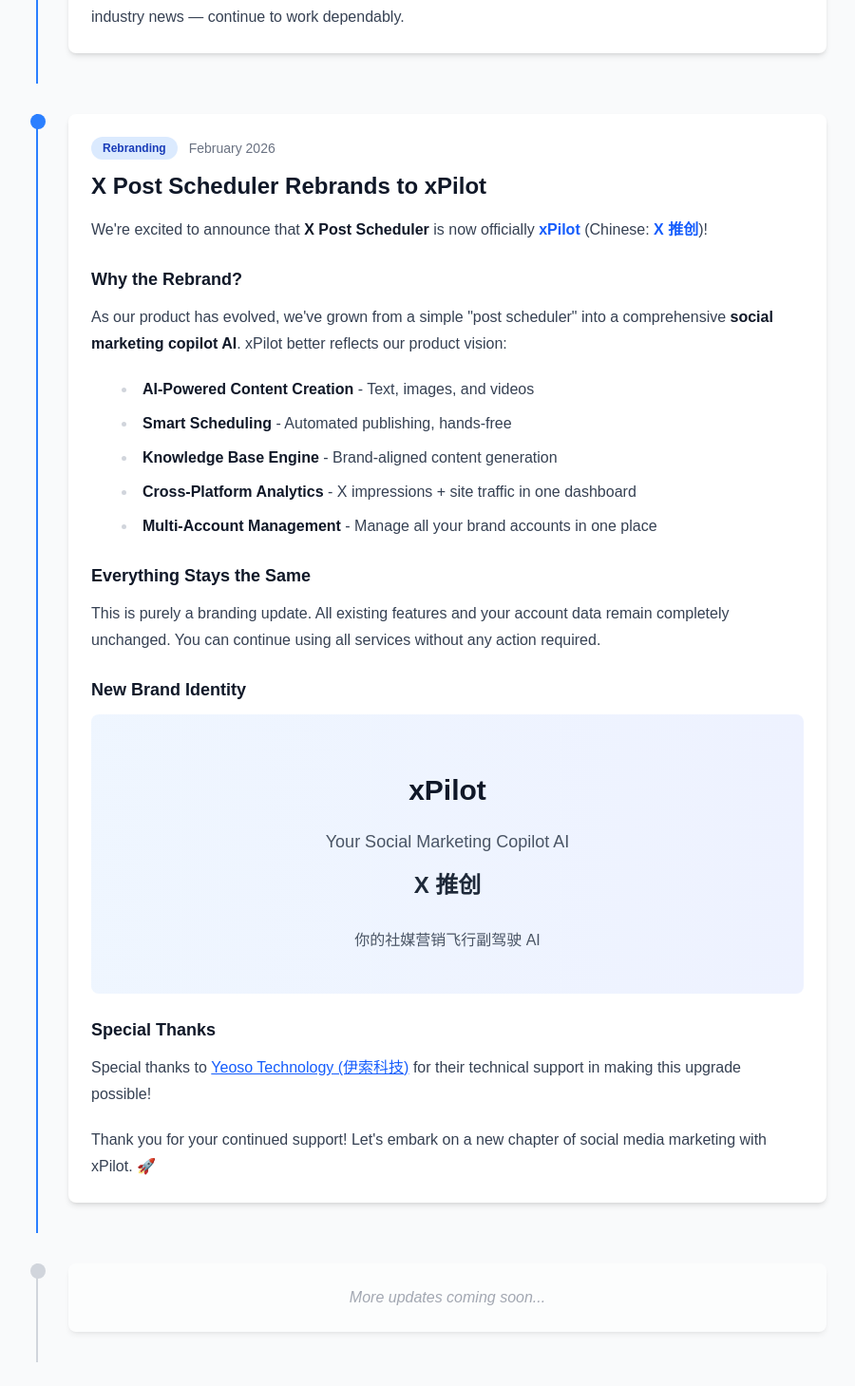
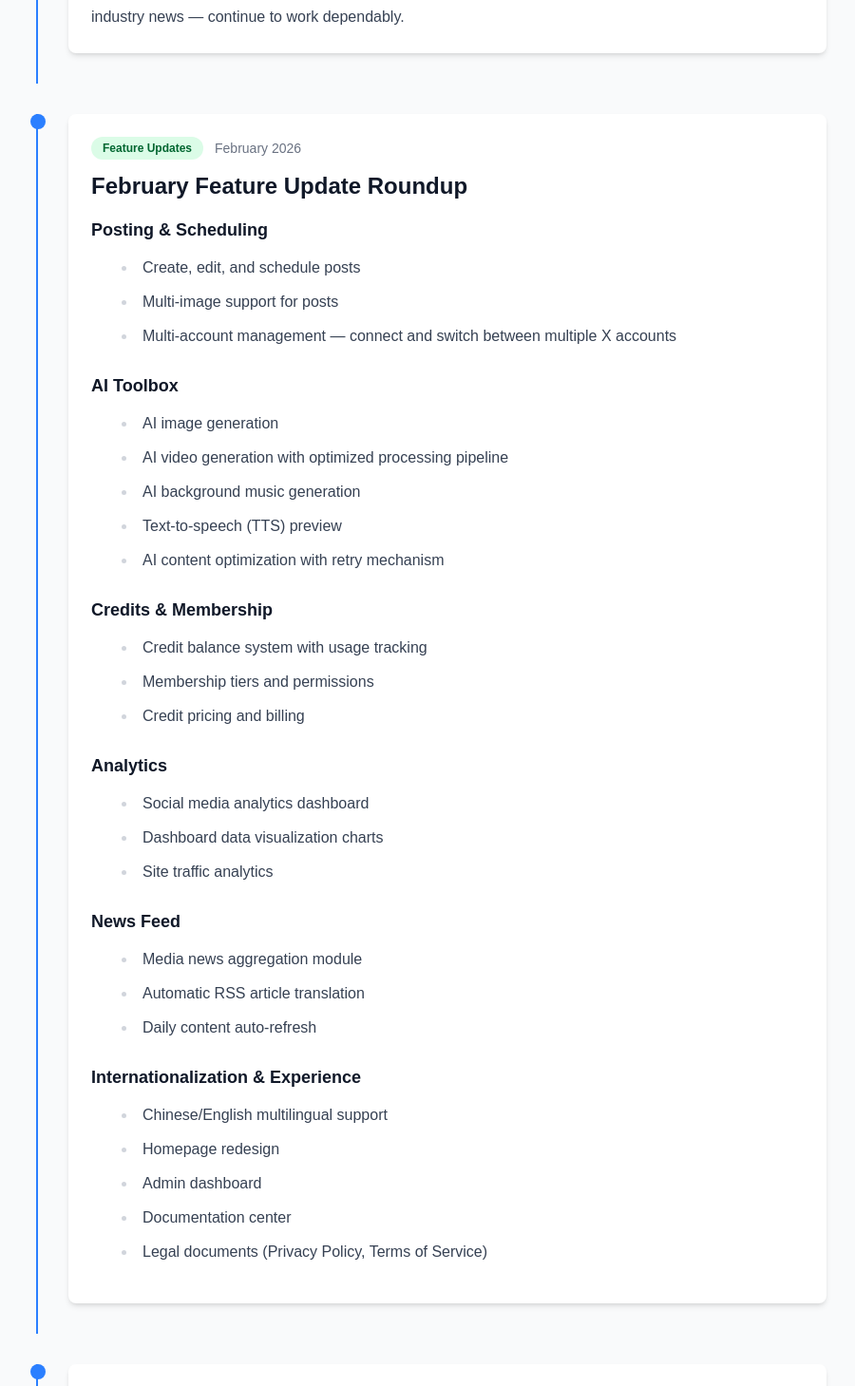
Before and after one commit to dotku/x-post-scheduler, a Next.js app: page /en/changelog in a window 1280 px wide. Shown: the part 746-2205 px from the top of the page at 95% size, without its empty margins (186-1086 px from the left). Built offline with nearby package versions, Linux system fonts and the light colour scheme; no server answers; the database is empty.

Commit message:
gen report on feb update

```diff
--- a/app/[locale]/changelog/page.tsx
+++ b/app/[locale]/changelog/page.tsx
@@ -112,6 +112,149 @@
                     <p className="text-gray-700 dark:text-gray-300">
                       To keep the service running reliably within our infrastructure resource limits, we consolidated multiple cron triggers into a single daily job. This ensures all features — including content generation and media industry news — continue to work dependably.
                     </p>
+                  </>
+                )}
+              </div>
+            </div>
+          </div>
+
+          {/* 2026-02 February Feature Updates */}
+          <div className="relative pl-8 pb-8 border-l-2 border-blue-500">
+            <div className="absolute -left-2 top-0 w-4 h-4 rounded-full bg-blue-500"></div>
+            <div className="bg-white dark:bg-gray-800 rounded-lg shadow-md p-6">
+              <div className="flex items-center gap-3 mb-3">
+                <span className="inline-flex items-center px-3 py-1 rounded-full text-xs font-semibold bg-green-100 dark:bg-green-900/30 text-green-800 dark:text-green-300">
+                  {isZh ? "功能更新" : "Feature Updates"}
+                </span>
+                <span className="text-sm text-gray-500 dark:text-gray-400">
+                  {isZh ? "2026年2月" : "February 2026"}
+                </span>
+              </div>
+              <h2 className="text-2xl font-bold text-gray-900 dark:text-white mb-4">
+                {isZh
+                  ? "2 月功能更新总结"
+                  : "February Feature Update Roundup"}
+              </h2>
+              <div className="prose dark:prose-invert max-w-none">
+                {isZh ? (
+                  <>
+                    <h3 className="text-lg font-semibold text-gray-900 dark:text-white mt-4 mb-3">
+                      发帖与调度
+                    </h3>
+                    <ul className="list-disc list-inside space-y-2 text-gray-700 dark:text-gray-300 mb-4">
+                      <li>帖子创建、编辑与定时发布</li>
+                      <li>帖子支持多张图片</li>
+                      <li>多账号管理 — 支持连接和切换多个 X 账号</li>
+                    </ul>
+
+                    <h3 className="text-lg font-semibold text-gray-900 dark:text-white mt-6 mb-3">
+                      AI 工具箱
+                    </h3>
+                    <ul className="list-disc list-inside space-y-2 text-gray-700 dark:text-gray-300 mb-4">
+                      <li>AI 图片生成</li>
+                      <li>AI 视频生成，视频处理流程优化</li>
+                      <li>AI 背景音乐生成</li>
+                      <li>文字转语音（TTS）预览</li>
+                      <li>AI 内容优化与重试机制</li>
+                    </ul>
+
+                    <h3 className="text-lg font-semibold text-gray-900 dark:text-white mt-6 mb-3">
+                      积分与会员
+                    </h3>
+                    <ul className="list-disc list-inside space-y-2 text-gray-700 dark:text-gray-300 mb-4">
+                      <li>积分余额系统与用量追踪</li>
+                      <li>会员等级与权限体系</li>
+                      <li>积分定价与计费</li>
+                    </ul>
+
+                    <h3 className="text-lg font-semibold text-gray-900 dark:text-white mt-6 mb-3">
+                      数据分析
+                    </h3>
+                    <ul className="list-disc list-inside space-y-2 text-gray-700 dark:text-gray-300 mb-4">
+                      <li>社交媒体数据分析面板</li>
+                      <li>Dashboard 数据可视化图表</li>
+                      <li>站点访问分析</li>
+                    </ul>
+
+                    <h3 className="text-lg font-semibold text-gray-900 dark:text-white mt-6 mb-3">
+                      新闻资讯
+                    </h3>
+                    <ul className="list-disc list-inside space-y-2 text-gray-700 dark:text-gray-300 mb-4">
+                      <li>媒体新闻聚合模块</li>
+                      <li>RSS 文章自动翻译</li>
+                      <li>每日内容自动更新</li>
+                    </ul>
+
+                    <h3 className="text-lg font-semibold text-gray-900 dark:text-white mt-6 mb-3">
+                      国际化与体验
+                    </h3>
+                    <ul className="list-disc list-inside space-y-2 text-gray-700 dark:text-gray-300 mb-4">
+                      <li>中英文多语言支持</li>
+                      <li>首页改版</li>
+                      <li>管理后台</li>
+                      <li>使用文档中心</li>
+                      <li>法律文档（隐私政策、服务条款）</li>
+                    </ul>
+                  </>
+                ) : (
+                  <>
+                    <h3 className="text-lg font-semibold text-gray-900 dark:text-white mt-4 mb-3">
+                      Posting & Scheduling
+                    </h3>
+                    <ul className="list-disc list-inside space-y-2 text-gray-700 dark:text-gray-300 mb-4">
+                      <li>Create, edit, and schedule posts</li>
+                      <li>Multi-image support for posts</li>
+                      <li>Multi-account management — connect and switch between multiple X accounts</li>
+                    </ul>
+
+                    <h3 className="text-lg font-semibold text-gray-900 dark:text-white mt-6 mb-3">
+                      AI Toolbox
+                    </h3>
+                    <ul className="list-disc list-inside space-y-2 text-gray-700 dark:text-gray-300 mb-4">
+                      <li>AI image generation</li>
+                      <li>AI video generation with optimized processing pipeline</li>
+                      <li>AI background music generation</li>
+                      <li>Text-to-speech (TTS) preview</li>
+                      <li>AI content optimization with retry mechanism</li>
+                    </ul>
+
+                    <h3 className="text-lg font-semibold text-gray-900 dark:text-white mt-6 mb-3">
+                      Credits & Membership
+                    </h3>
+                    <ul className="list-disc list-inside space-y-2 text-gray-700 dark:text-gray-300 mb-4">
+                      <li>Credit balance system with usage tracking</li>
+                      <li>Membership tiers and permissions</li>
+                      <li>Credit pricing and billing</li>
+                    </ul>
+
+                    <h3 className="text-lg font-semibold text-gray-900 dark:text-white mt-6 mb-3">
+                      Analytics
+                    </h3>
+                    <ul className="list-disc list-inside space-y-2 text-gray-700 dark:text-gray-300 mb-4">
+                      <li>Social media analytics dashboard</li>
+                      <li>Dashboard data visualization charts</li>
+                      <li>Site traffic analytics</li>
+                    </ul>
+
+                    <h3 className="text-lg font-semibold text-gray-900 dark:text-white mt-6 mb-3">
+                      News Feed
+                    </h3>
+                    <ul className="list-disc list-inside space-y-2 text-gray-700 dark:text-gray-300 mb-4">
+                      <li>Media news aggregation module</li>
+                      <li>Automatic RSS article translation</li>
+                      <li>Daily content auto-refresh</li>
+                    </ul>
+
+                    <h3 className="text-lg font-semibold text-gray-900 dark:text-white mt-6 mb-3">
+                      Internationalization & Experience
+                    </h3>
+                    <ul className="list-disc list-inside space-y-2 text-gray-700 dark:text-gray-300 mb-4">
+                      <li>Chinese/English multilingual support</li>
+                      <li>Homepage redesign</li>
+                      <li>Admin dashboard</li>
+                      <li>Documentation center</li>
+                      <li>Legal documents (Privacy Policy, Terms of Service)</li>
+                    </ul>
                   </>
                 )}
               </div>
```
